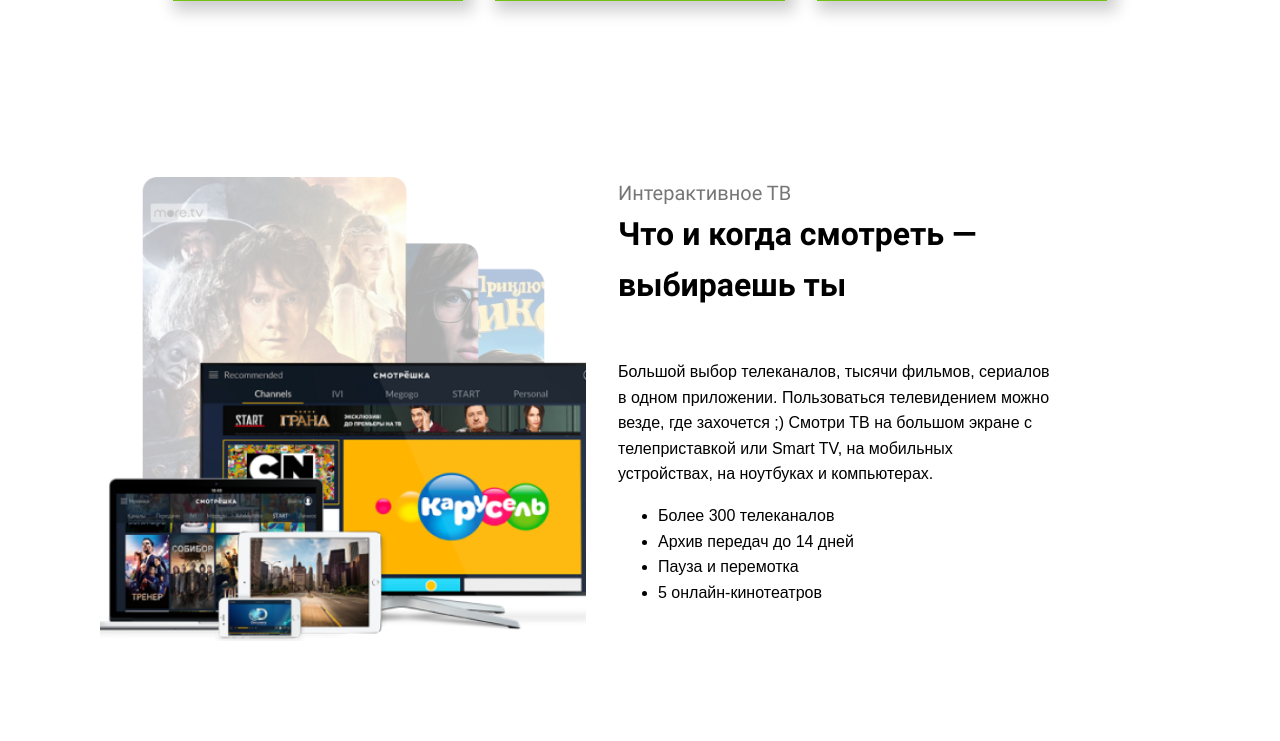
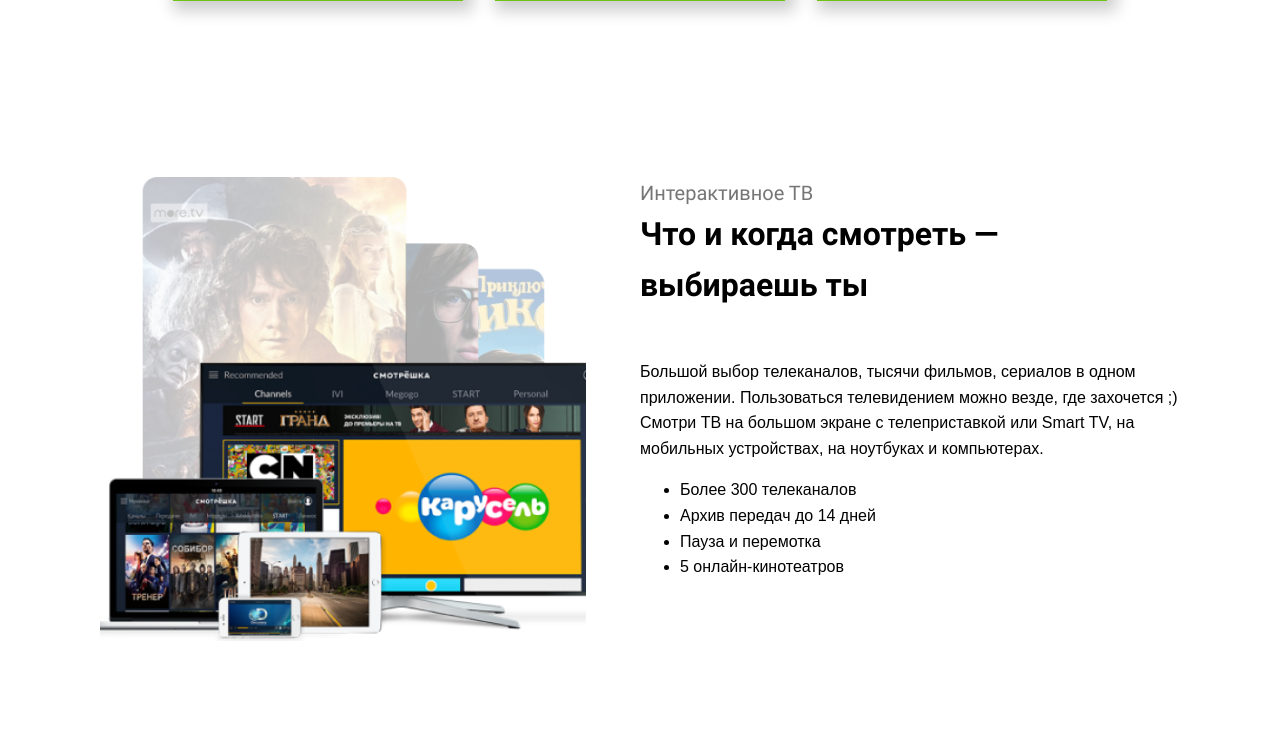
Before and after one commit to lomserg/lp-ecotelecom-2023, a PHP site: page / in a window 1280 px wide. Shown: the part 2594-3335 px from the top of the page. Run offline with PHP 8.4, Linux system fonts and the light colour scheme.

Commit message:
fix tv section

```diff
--- a/css/style.css
+++ b/css/style.css
@@ -413,7 +413,8 @@
 
 .tv__wrapper {
   display: flex;
-  gap: 2rem;
+  gap: 1rem;
+  justify-content: space-between;
 }
 
 .tv__image {
@@ -421,7 +422,7 @@
 }
 
 .tv__txt {
-  width: 40%;
+  width: 50%;
 }
 
 .movies__wrapper {
--- a/scss/style.scss
+++ b/scss/style.scss
@@ -124,7 +124,8 @@
 // tv
 .tv__wrapper {
     display: flex;
-    gap: 2rem;
+    gap: 1rem;
+    justify-content: space-between;
 }
 
 .tv__image {
@@ -132,7 +133,7 @@
 }
 
 .tv__txt {
-    width: 40%;
+    width: 50%;
 }
 
 //movies
```
Also changed, not shown: css/style.min.css, 2 other files.
